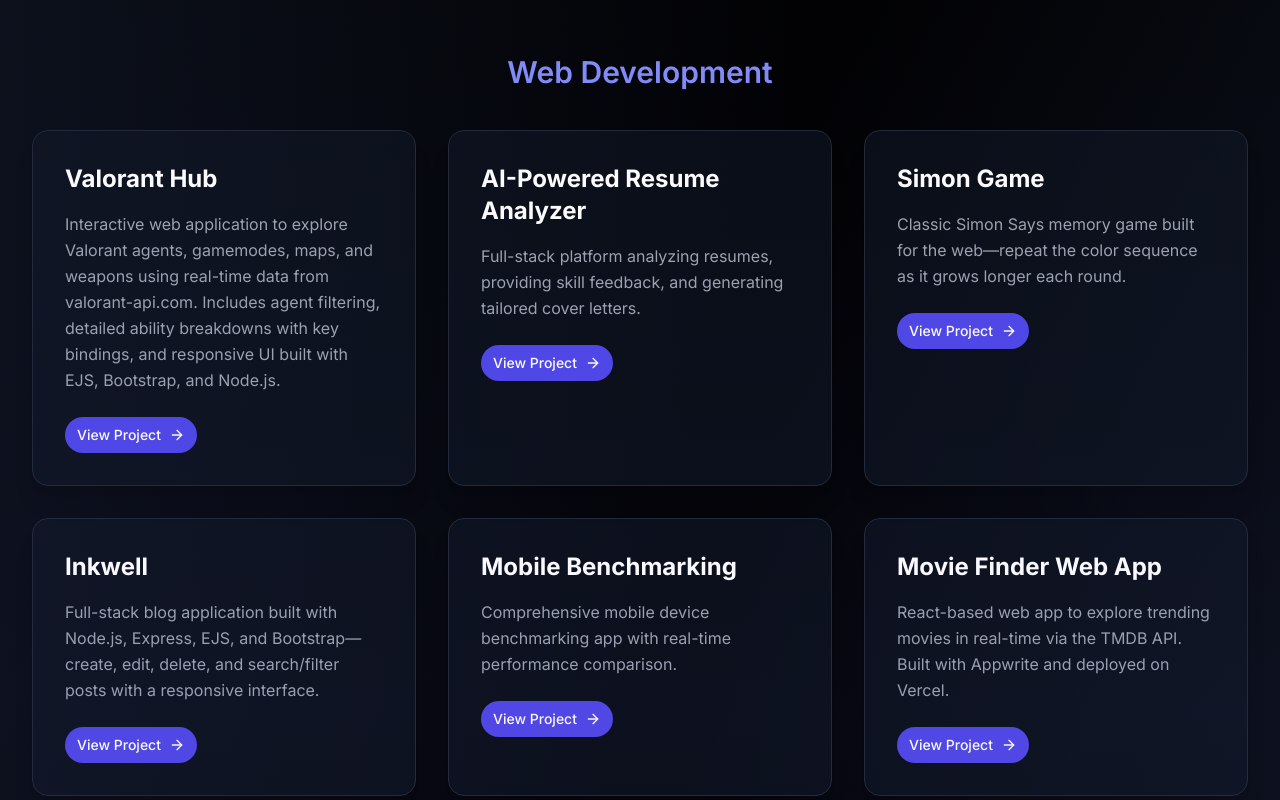
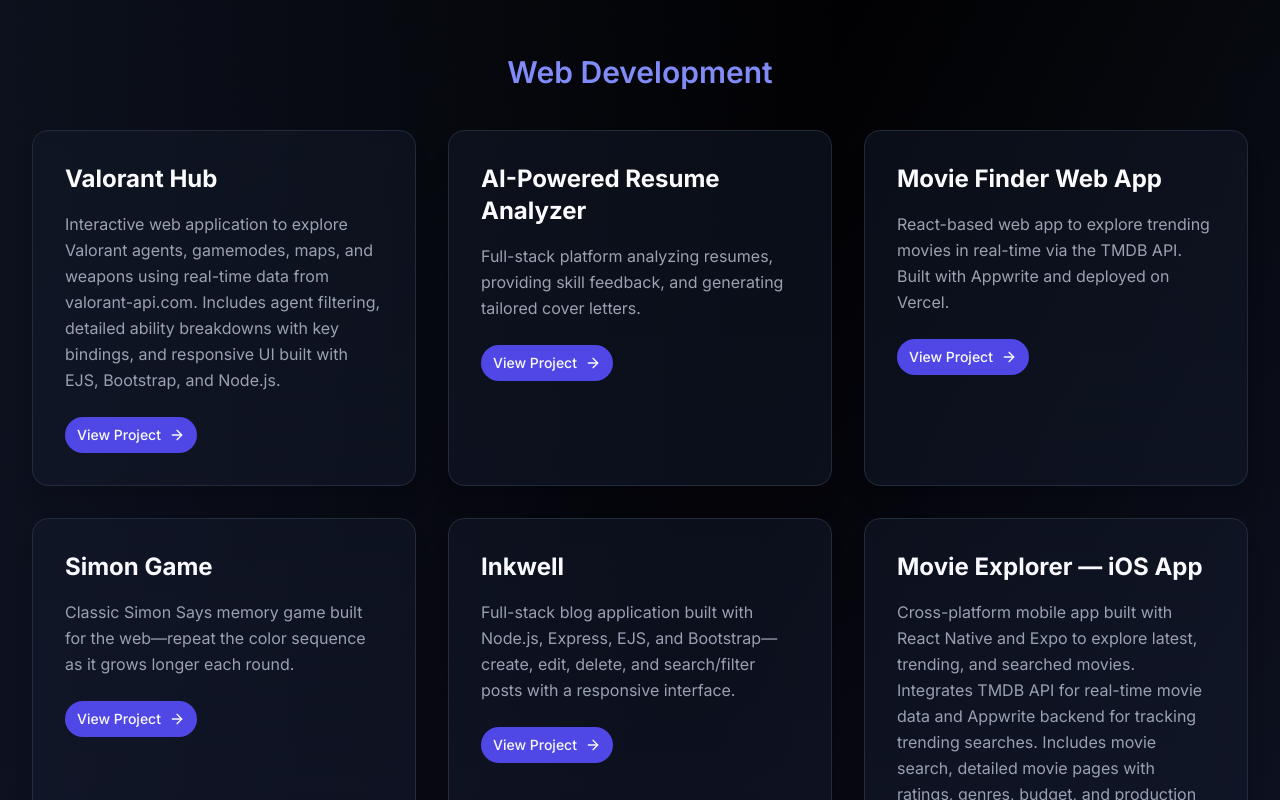
Before and after one commit to EbrerRamen/MyPortfolio, a Next.js app: page / in a window 1280 px wide. Shown: the part 1840-2640 px from the top of the page. Built offline with nearby package versions, Linux system fonts and the light colour scheme.

Commit message:
Add Movie Explorer ios project

```diff
--- a/src/app/page.tsx
+++ b/src/app/page.tsx
@@ -228,6 +228,12 @@ export default function Home() {
                   'Full-stack platform analyzing resumes, providing skill feedback, and generating tailored cover letters.',
                 link: 'https://ai-career-coach-one-rho.vercel.app',
               },
+                            {
+                title: 'Movie Finder Web App',
+                description:
+                  'React-based web app to explore trending movies in real-time via the TMDB API. Built with Appwrite and deployed on Vercel.',
+                link: 'https://react-movie-webapp-beta.vercel.app/',
+              },
               {
                 title: 'Simon Game',
                 description:
@@ -241,16 +247,16 @@ export default function Home() {
                 link: 'https://blog-web-app-production-1743.up.railway.app/',
               },
               {
+                title: 'Movie Explorer — iOS App',
+                description:
+                  'Cross-platform mobile app built with React Native and Expo to explore latest, trending, and searched movies. Integrates TMDB API for real-time movie data and Appwrite backend for tracking trending searches. Includes movie search, detailed movie pages with ratings, genres, budget, and production info, all within a smooth and responsive UI.',
+                link: 'https://github.com/EbrerRamen/ios_movie_app',
+              },
+              {
                 title: 'Mobile Benchmarking',
                 description:
                   'Comprehensive mobile device benchmarking app with real-time performance comparison.',
                 link: 'https://mobile-benchmarking-frontend.onrender.com',
-              },
-              {
-                title: 'Movie Finder Web App',
-                description:
-                  'React-based web app to explore trending movies in real-time via the TMDB API. Built with Appwrite and deployed on Vercel.',
-                link: 'https://react-movie-webapp-beta.vercel.app/',
               },
               {
                 title: 'DayMate - AI Day Planner',
```
